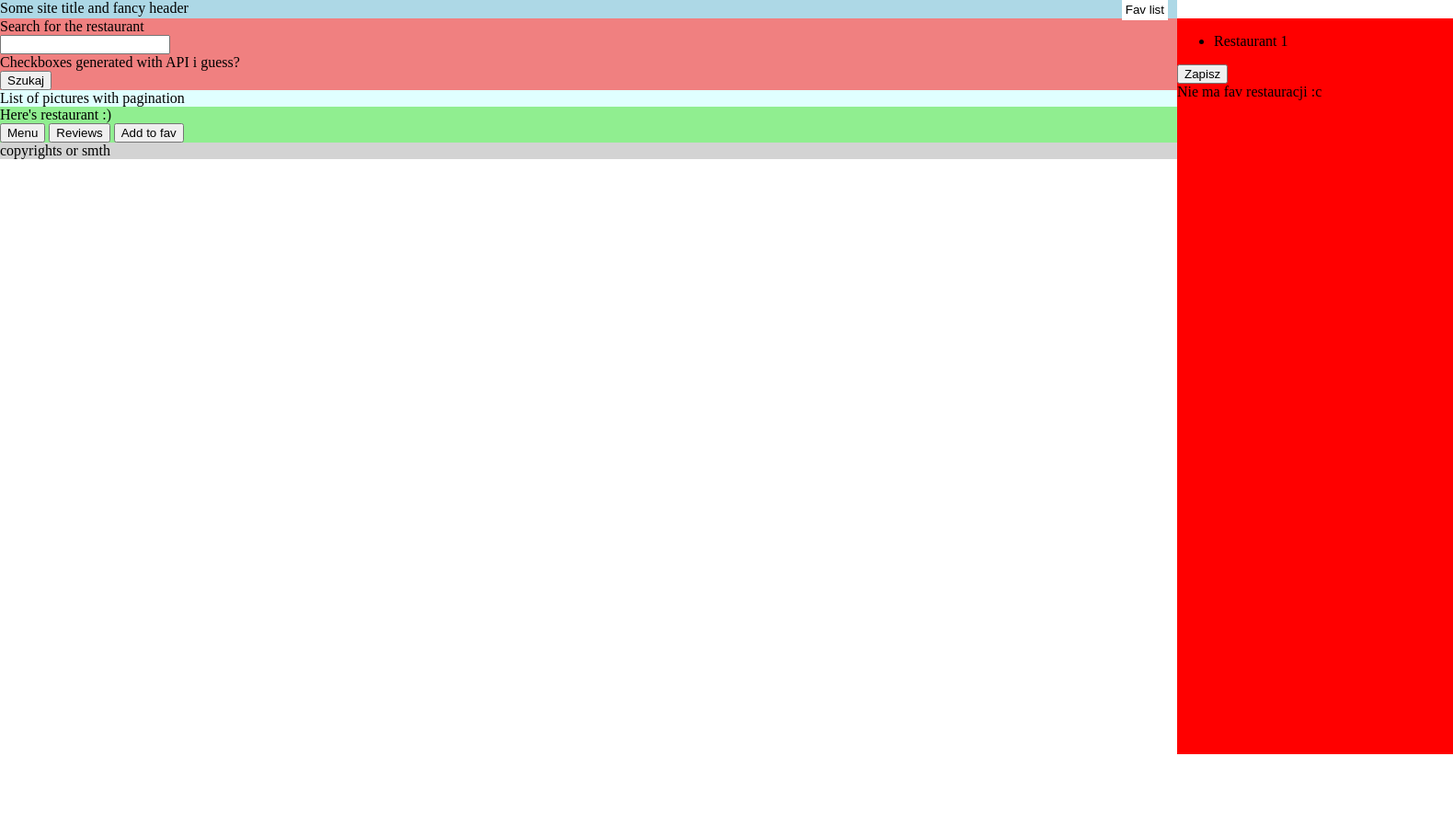
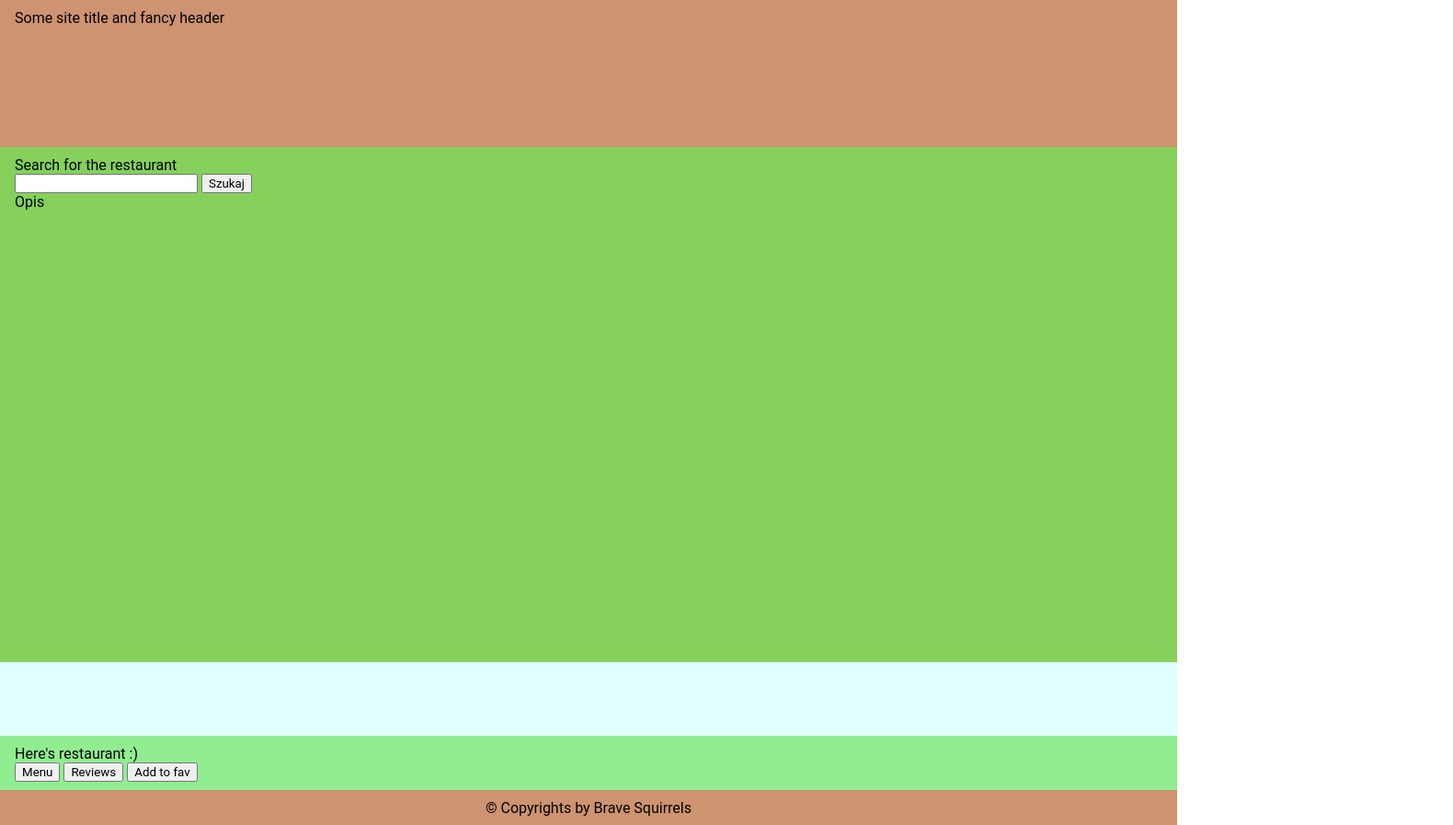
Before and after one commit to Brave-squirrels/CodersCamp2020.Project.JavaScript.RestaurantsAPI, a website built with Parcel: page index.html in a window 1280 px wide. Shown: the whole page at 92% size, 1580 px wide, since content can reach past the window. Before the commit the page ends 820 px from the top, so only its background shows below. Built offline with nearby package versions, Linux system fonts and the light colour scheme.

Commit message:
work in progress

```diff
--- a/index.html
+++ b/index.html
@@ -15,41 +15,28 @@
         </div>
 
          <!--List of fav-->
-        <div id="favList">
-            <!--Display if there's, a fav restaurant-->
-            <button class="side-menu-trigger">Fav list</button>
-            <aside class="side-menu">
-                <ul>
-                    <li>
-                    Restaurant 1
-                    </li>
-                </ul>
-                <button id='saveFav'>Zapisz</button>
-                <br>
-                <!--Display when list of fav is empty-->
-                Nie ma fav restauracji :c
 
-            </aside>
-
-        </div>
     </header>
 
     <!--Main - search engine-->
     <main>
         Search for the restaurant
-        <form id='searchForm'>
-            <input type="text" id='townSearch'>
-            <br>
-            Checkboxes generated with API i guess?
-            <br>
-            <input type="submit" value='Szukaj' id='townFind'>
+        <div id="mainLeft">
+            <form id='searchForm'>
+                <input type="text" id='townSearch'>
+                <!-- Couisine checkboxes from API (js)-->
+                <input type="submit" value='Szukaj' id='townFind'>
+            </form>
+        </div>
 
-        </form>
+        <div id="mainRight">
+            Opis
+        </div>
+
     </main>
 
     <!-- Restaurant showup with pagination -->
     <nav>
-       List of pictures with pagination
        <!--Append divs and display the pagination when search clicked-->
     </nav>
 
@@ -82,9 +69,8 @@
 
     <!--Copyrights footer-->
     <footer>
-        copyrights or smth
+        &#169; Copyrights by Brave Squirrels
     </footer>
-
 
     <script src="src/index.js"></script>
 </body>
--- a/styles/style.css
+++ b/styles/style.css
@@ -1,52 +1,39 @@
-*{box-sizing: border-box;}
-body{padding: 0; margin: 0;
+/*Setup*/
+:root{
+  --mainBackground:#CE9370;
+  --secondBackground: #85D15C;
+ }
+@import url('https://fonts.googleapis.com/css2?family=Roboto&display=swap');
+*{
+  box-sizing: border-box;
+  font-family: Roboto;
+}
+body{
+  padding: 0;
+  margin: 0;
+  display: grid;
+  min-height: 100vh;
+  grid-template-rows: 20% 70% 10%;
 }
 
-/* demo of the fav side menu JUST DEMO */
-#favList {
-    display: flex;
-    justify-content: flex-end;
-    align-items: center;
-    padding: 10px;
-    height: 20px;
-    width: 100%;
-  }
-
-  .side-menu-trigger {
-    border: 0;
-    padding: 4px;
-    background: #ffffff;
-
-  }
-
-  .side-menu {
-    position: absolute;
-    height: 100%;
-    width: 300px;
-    top: 20px;
-    right: -300px;
-    padding: 0;
-    background: red;
-    transition: 0.3s transform ease-in-out;
-  }
-
-  .side-menu-trigger:focus ~ .side-menu, .side-menu:hover {
-    transform: translateX(-300px);
-  }
+header, main, nav, #restaurant, footer{
+  padding: 0.6em 1em;
+}
 
   /*setting some basic block functionality to display everything block */
   header{
     display: grid;
     grid-template-columns: 1fr 10%;
-    background: lightblue;
+    background: var(--mainBackground);
   }
 
   main{
-    background: lightcoral;
+    background: var(--secondBackground);
   }
 
   nav{
     background: lightcyan;
+
   }
 
   #restaurant{
@@ -54,5 +41,6 @@ body{padding: 0; margin: 0;
   }
 
   footer{
-    background: lightgrey;
+    background: var(--mainBackground);
+    text-align:center;
   }
```
